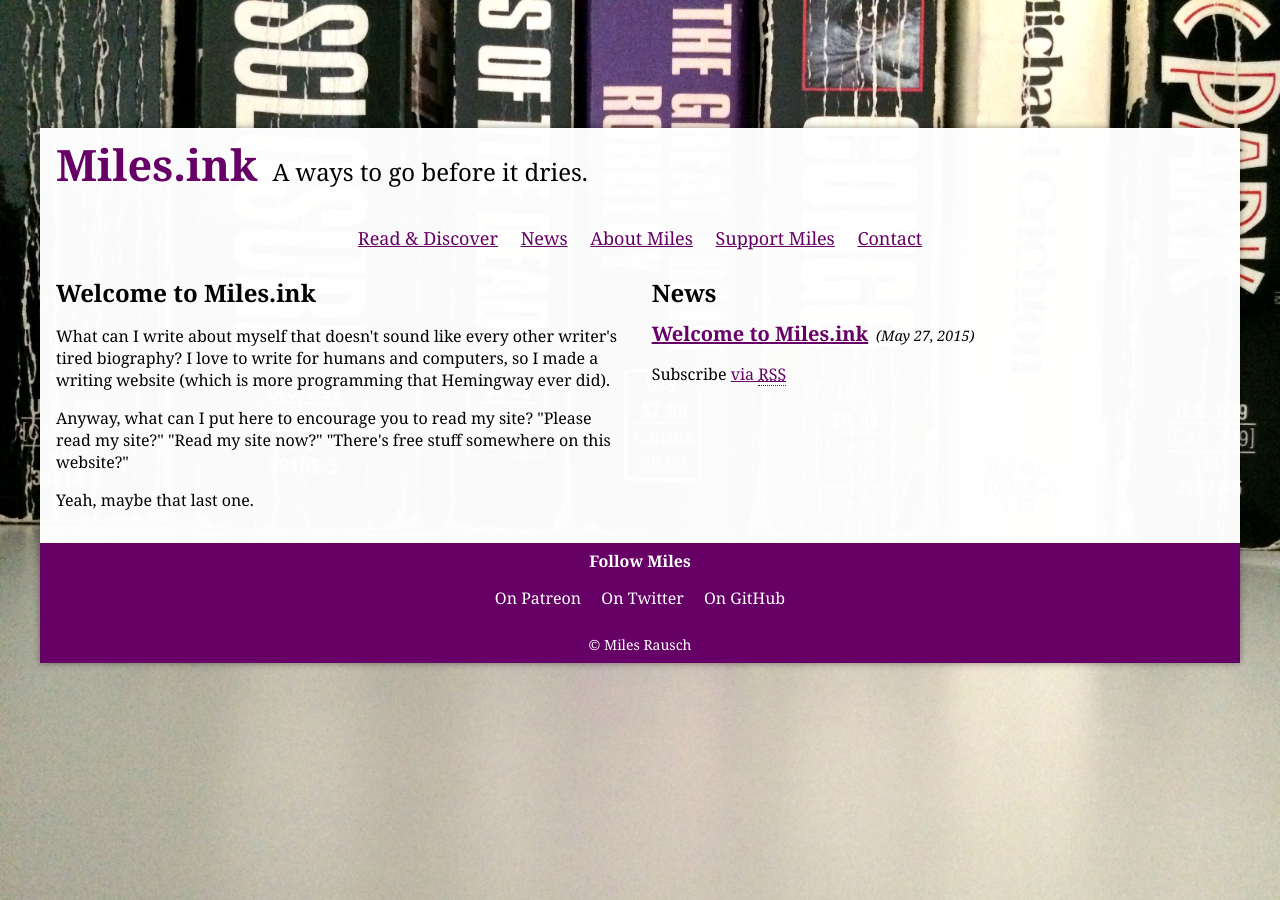
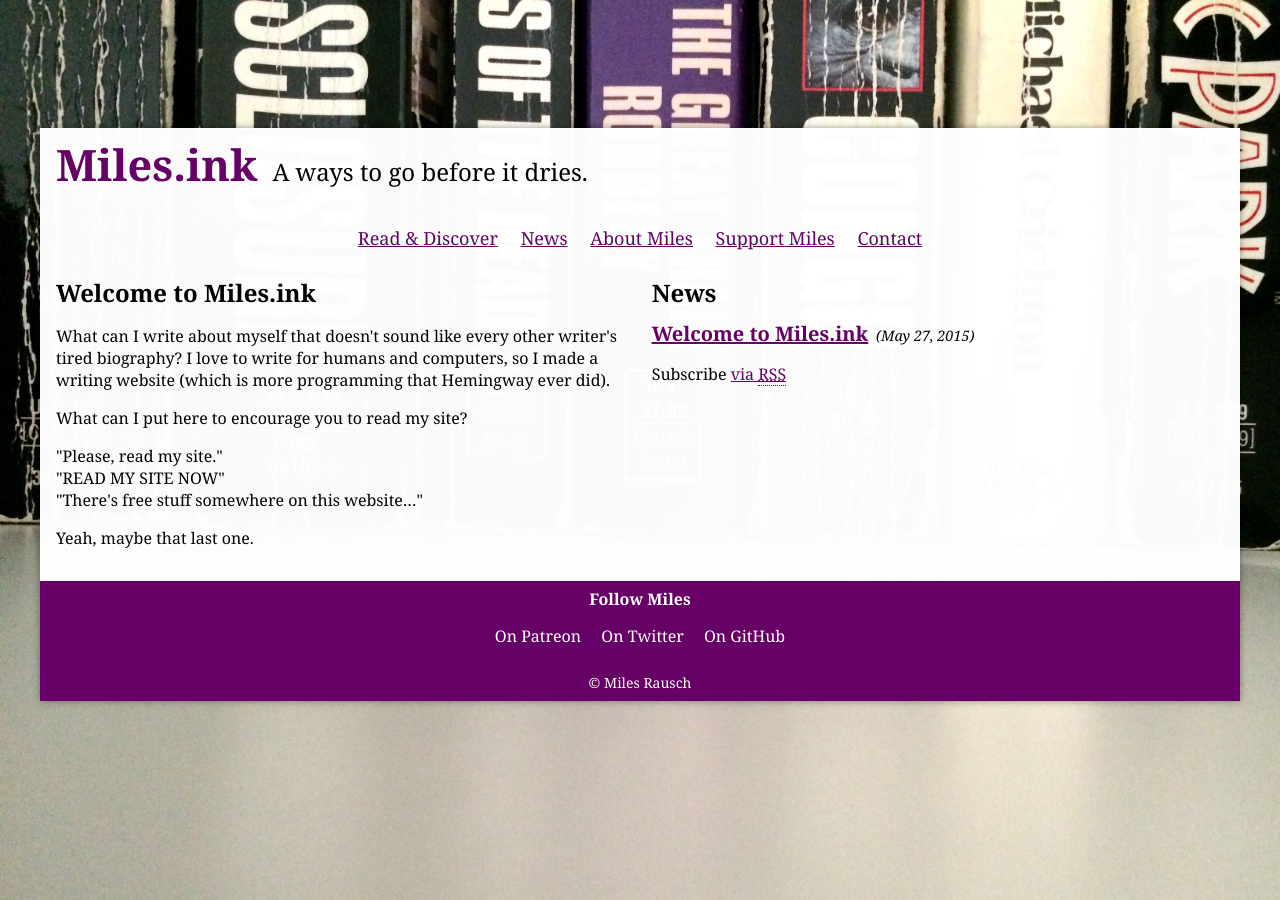
Before and after one commit to awayken/miles.ink, a Jekyll site: the page built from index.html, in a window 1280 px wide. Built offline with Jekyll 4.4.1, drawn with Linux system fonts in a browser that asks for light colours.

Commit message:
Tweaked styling around my pathetic pleas for readership.

```diff
--- a/index.html
+++ b/index.html
@@ -7,7 +7,13 @@ layout: default
 
         <p>What can I write about myself that doesn't sound like every other writer's tired biography? I love to write for humans and computers, so I made a writing website (which is more programming that Hemingway ever did).</p>
 
-        <p>Anyway, what can I put here to encourage you to read my site? "Please read my site?" "Read my site now?" "There's free stuff somewhere on this website?"</p>
+        <p>What can I put here to encourage you to read my site?</p>
+
+        <ul class="u--unlist">
+            <li>"Please, read my site."</li>
+            <li>"READ MY SITE NOW"</li>
+            <li>"There's free stuff somewhere on this website&hellip;"</li>
+        </ul>
 
         <p>Yeah, maybe that last one.</p>
     </div>
```
